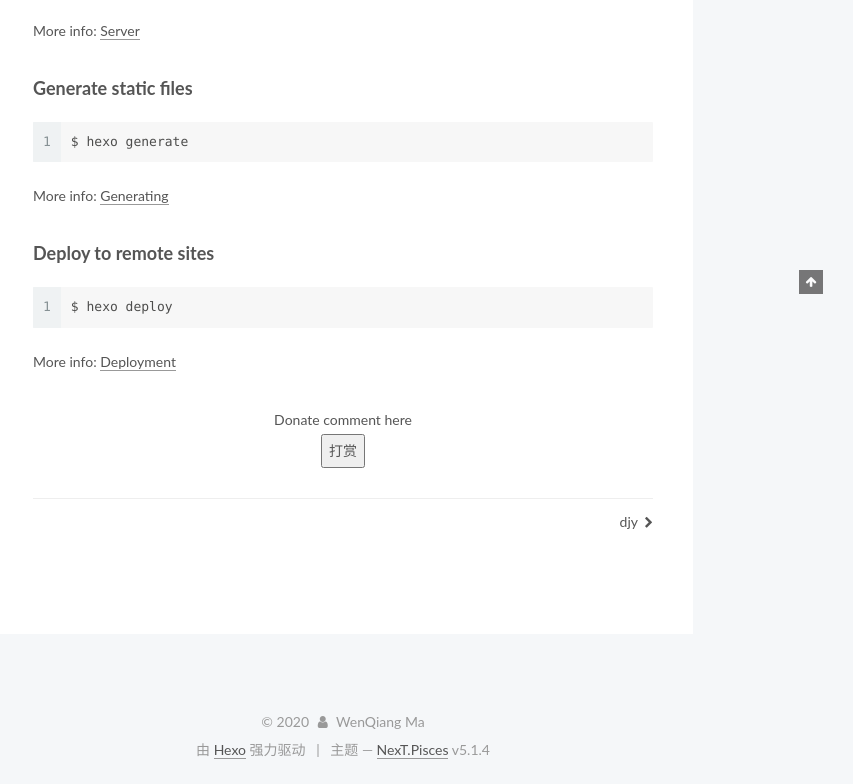
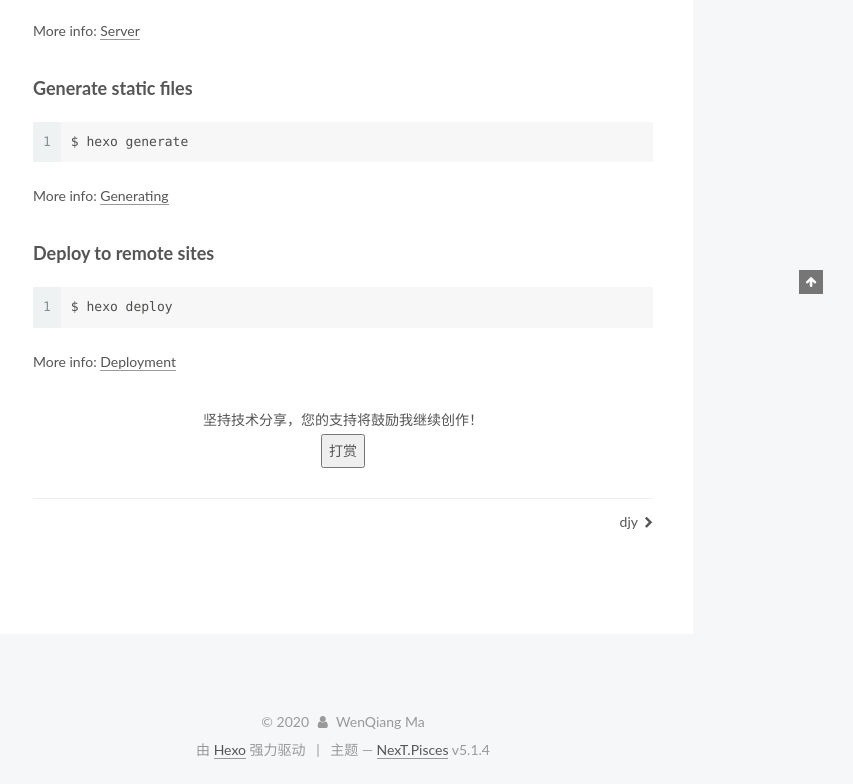
Before and after one commit to perfect-cloud/perfect-cloud.github.io, a plain HTML site: page 2019/12/29/hello-world/index.html in a window 1280 px wide. Shown: the part 606-1390 px from the top of the page, without its empty margins (427-1280 px from the left). Drawn offline with Linux system fonts and the light colour scheme; a script that the page names is missing.

Commit message:
Site updated: 2020-03-28 22:08:26

```diff
--- a/2019/12/29/hello-world/index.html
+++ b/2019/12/29/hello-world/index.html
@@ -388,7 +388,7 @@
 
       <div>
         <div style="padding: 10px 0; margin: 20px auto; width: 90%; text-align: center;">
-  <div>Donate comment here</div>
+  <div>坚持技术分享，您的支持将鼓励我继续创作！</div>
   <button id="rewardButton" disable="enable" onclick="var qr = document.getElementById('QR'); if (qr.style.display === 'none') {qr.style.display='block';} else {qr.style.display='none'}">
     <span>打赏</span>
   </button>
```
Also changed, not shown: 2020/03/27/djy/index.html (+1 -1 lines).
